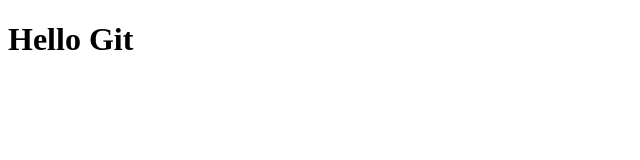
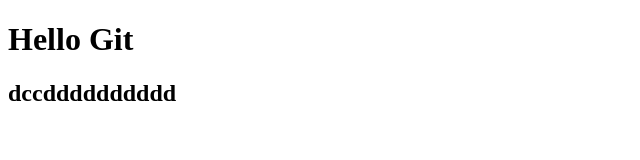
Before and after one commit to myroslavkravets/git-course, a plain HTML site: page index.html in a window 1280 px wide. Shown: the whole page, without its empty margins (0-640 px from the left). Drawn offline with Linux system fonts and the light colour scheme.

Commit message:
Made the changes in HTML

```diff
--- a/index.html
+++ b/index.html
@@ -8,5 +8,6 @@
 </head>
 <body>
     <h1>Hello Git</h1>
+    <h2>dccdddddddddd</h2>
 </body>
 </html>
```
Also changed, not shown: 1 other file.
